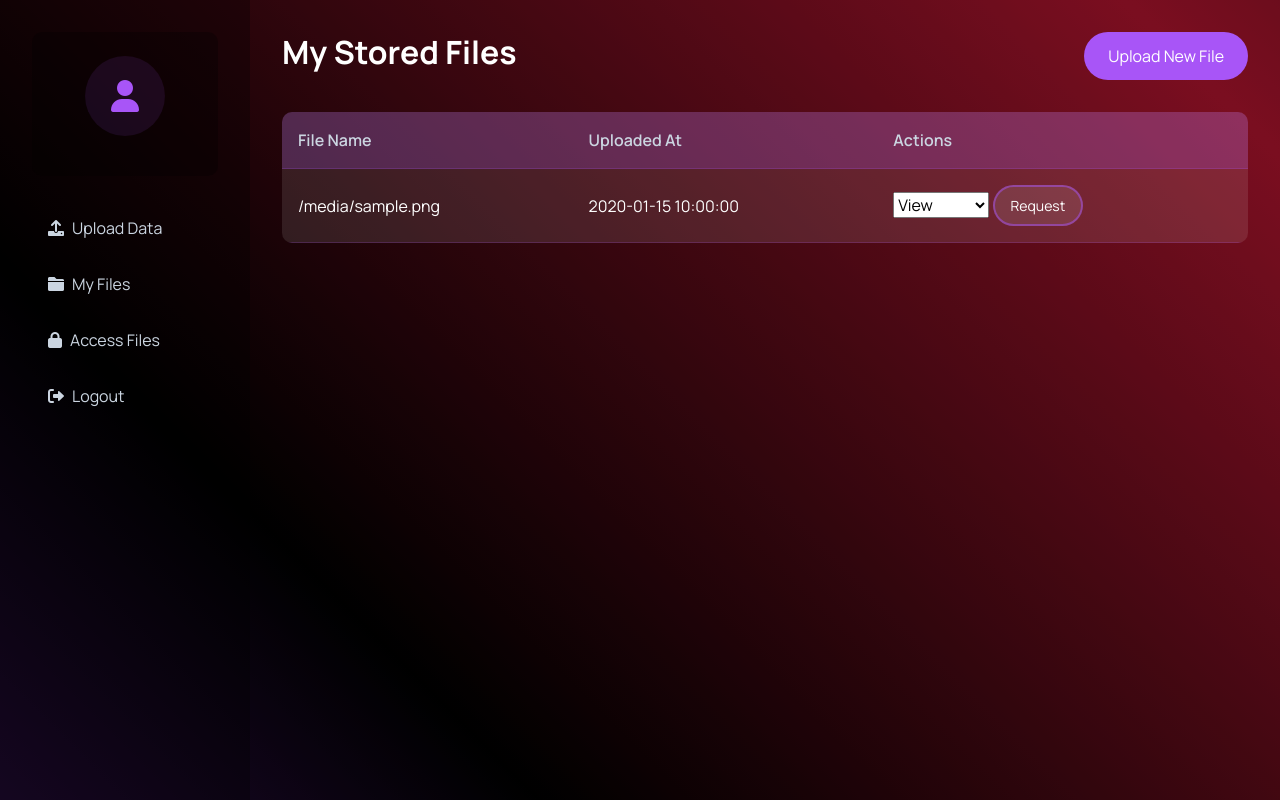
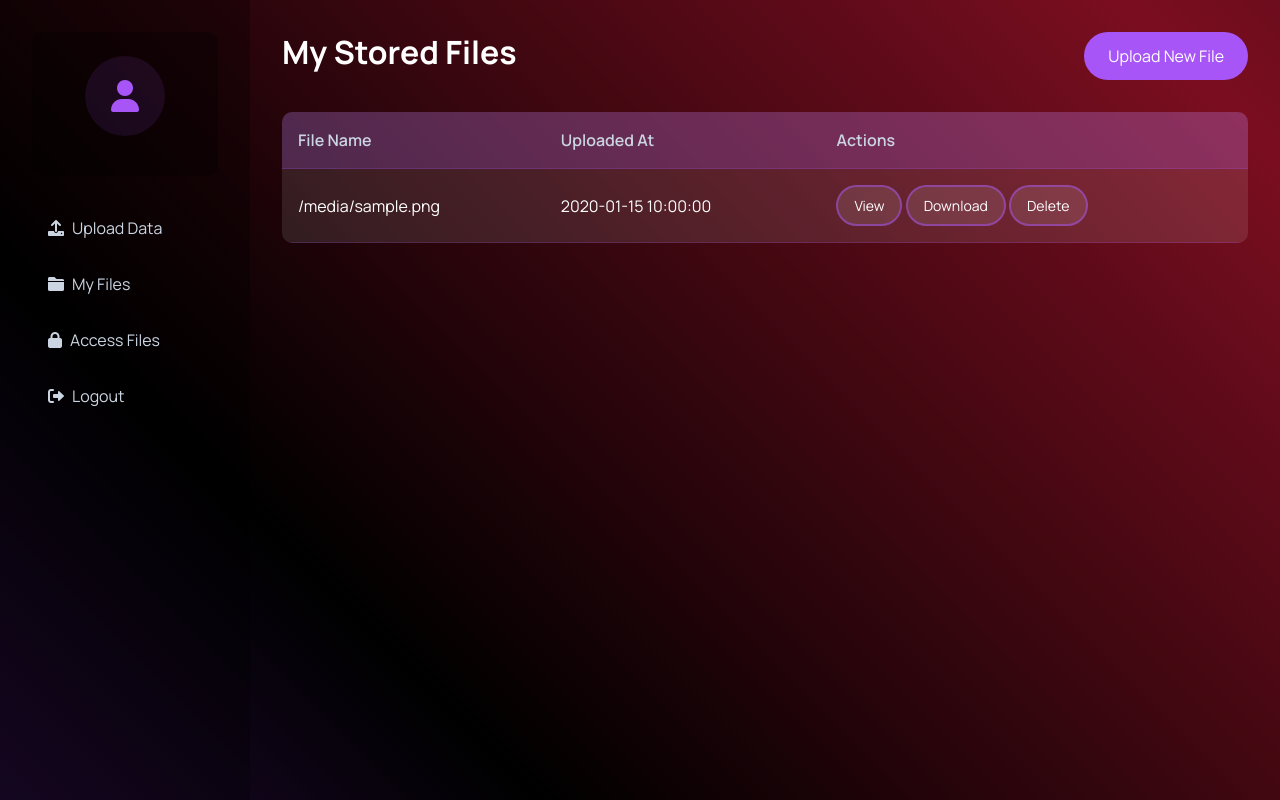
Before and after one commit to shalakapoojari/HashDrop, a Flask app: page /user/stored_files in a window 1280 px wide. Run offline with Flask 3, Linux system fonts and the light colour scheme; the visitor is signed in with stand-in values (Sample User, id 1); a database or web service that is not in the repository returns one stand-in record (values such as "Sample title"); data that the repository does not hold is empty.

Commit message:
actions added in myfiles

```diff
--- a/app/templates/stored_files.html
+++ b/app/templates/stored_files.html
@@ -228,16 +228,20 @@
                                 <td class="table-cell">{{ file.filename }}</td>
                                 <td class="table-cell">{{ file.uploaded_at.strftime('%Y-%m-%d %H:%M:%S') }}</td>
 
-                                  <td class="table-cell">
-                                    <form method="POST" action="{{ url_for('user.request_permission', file_id=file._id) }}">
-                                      <select name="permission_type" class="select">
-                                          <option value="view">View</option>
-                                          <option value="download">Download</option>
-                                          <option value="delete">Delete</option>
-                                      </select>
-                                      <button type="submit" class="button">Request</button>
-                                  </form>
-                                  </td>
+                                 <td class="table-cell">
+    <form method="POST" action="{{ url_for('user.request_permission', file_id=file._id) }}" style="display: inline;">
+        <input type="hidden" name="permission_type" value="view">
+        <button type="submit" class="button">View</button>
+    </form>
+    <form method="POST" action="{{ url_for('user.request_permission', file_id=file._id) }}" style="display: inline;">
+        <input type="hidden" name="permission_type" value="download">
+        <button type="submit" class="button">Download</button>
+    </form>
+    <form method="POST" action="{{ url_for('user.request_permission', file_id=file._id) }}" style="display: inline;">
+        <input type="hidden" name="permission_type" value="delete">
+        <button type="submit" class="button">Delete</button>
+    </form>
+</td>
 
 
                             </tr>
```
